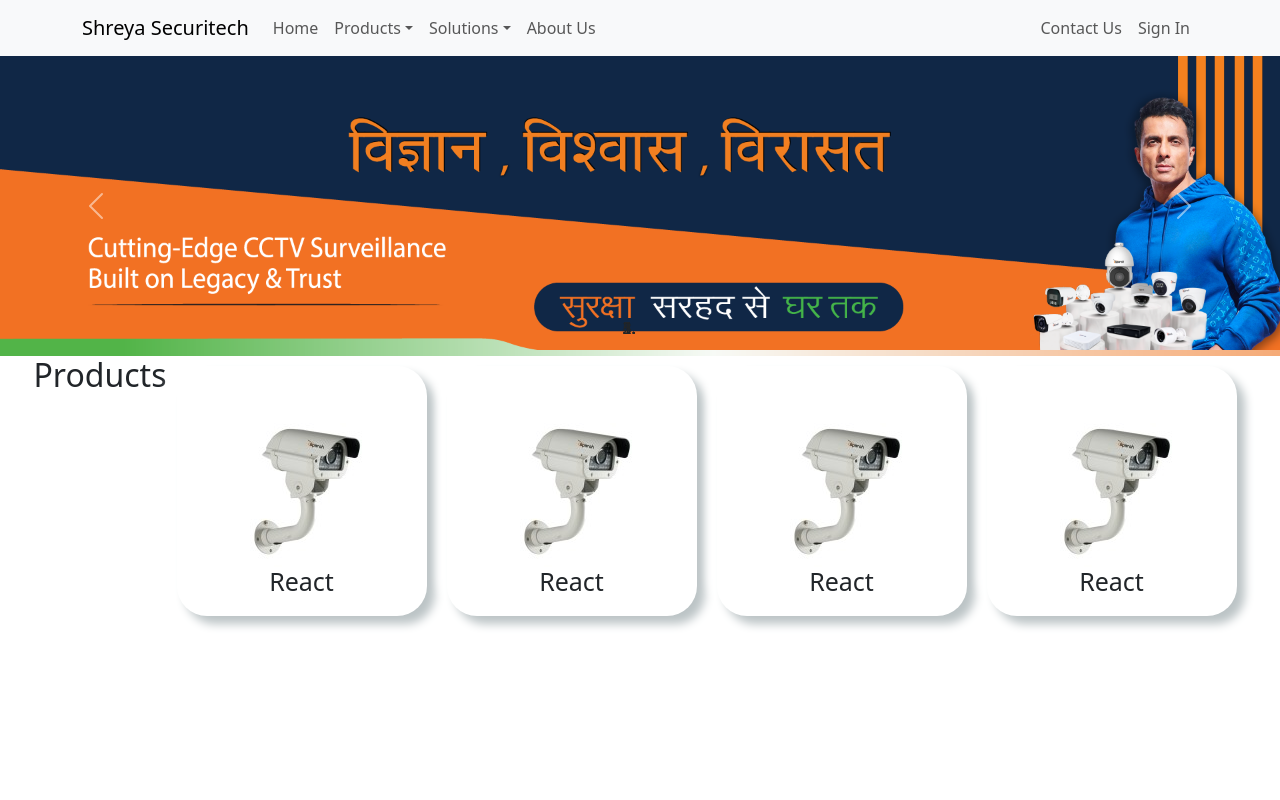
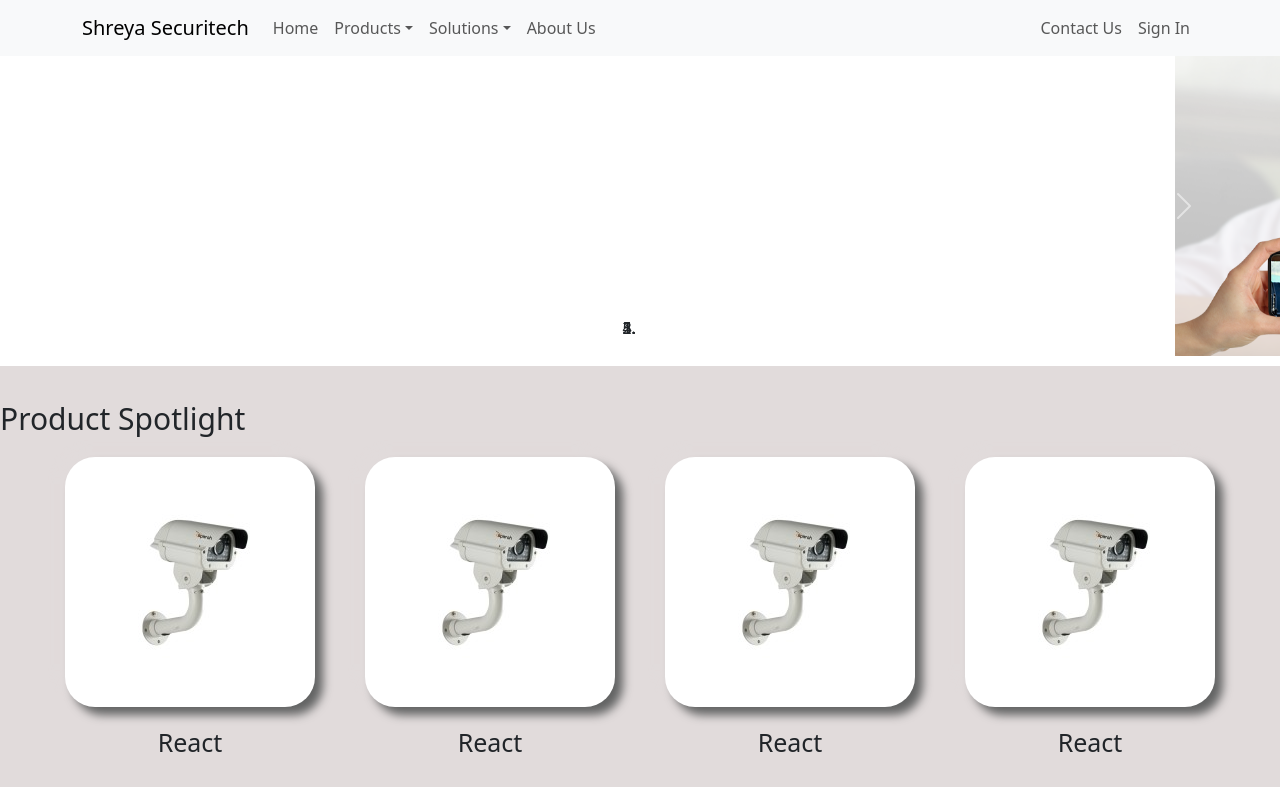
Before and after one commit to astha24verma/sparshsecuritech, a React (Create React App) app: page / in a window 1280 px wide. Shown: the top 800 px of the page. Built offline with nearby package versions, Linux system fonts and the light colour scheme; the HTML template or start-up script is replaced by a standard one.

Commit message:
products improved

```diff
--- a/src/App.css
+++ b/src/App.css
@@ -37,18 +37,25 @@
   }
 } */
 
-.product-showcase h1{
-  align-items: center;
+.products-showcase {
+  background-color: rgb(225, 219, 219);
+  margin-top: 10px;
+  padding: 0;
+}
+
+.products-showcase p{
+  font-size: 30px;
+  text-align: left;
+  padding-top: 30px;
 }
 
 .product {
-  margin: 0;
-  padding: 0;
+  padding-bottom: 80px;
   box-sizing: border-box;
   display: flex;
   flex-direction: row;
   justify-content: center;
-
+  gap: 50px;
 }
 @media screen and (max-width: 800px) {
   .product {
@@ -57,37 +64,45 @@
   }
 }
 
-.product body {
-  background: #e2ecee;
-  align-items: center;
-  display: flex;
-  justify-content: center;
-  font-size: 12px;
-  font-weight: bolder;
-  color: #339999;
-}
-
 .product h1 {
   font-size: 25px;
-  margin: 190px 0 0 0;
+  margin: 20px 0 0 0;
 }
 
 .product-card {
   background-repeat: no-repeat;
   background-position: center;
   width: 250px;
+  transition: transform .5s ease;
   height: 250px;
-  margin: 10px;
   border-radius: 30px;
+  background-color: #ffffff;
 }
 
 .product-card {
-  box-shadow: 8px 8px 10px #bcc4c6, -8px -8px 10px #ffffff;
+  box-shadow: 8px 8px 10px #636464, -8px -8px 10px rgb(225, 219, 219);
+}
+
+.product-card:hover  {
+  transform: scale(1.1);
+  box-shadow: 8px 8px 20px #636464, -8px -8px 20px rgb(225, 219, 219);
+}
+
+.overlay {
+  height: 250px;
+  width: 250px;
+  opacity: 0;
+  font-size: 14px;
+  transition: all .5s ease;
+  background-color: rgb(225, 219, 219);
+}
+
+.product-card:hover .overlay {
+  opacity: 0.7;
+  border-radius: 30px;
 }
 
 .textArea {
   position: relative;
   text-align: center;
-  padding: 10px 25px;
-  margin: 0 0 5px 0;
 }
--- a/src/components/Products.jsx
+++ b/src/components/Products.jsx
@@ -2,27 +2,42 @@
 
 const Products = () => {
   return (
+    <div className="products-showcase">
+      <p>Product Spotlight</p>
       <div class="product">
-      <h2>Products</h2>
+
         {/* products */}
         <div class="product-card" style={{backgroundImage: 'url("/assets/products/cam.jpg")'}}>
+          <div class="overlay">
+            <p class="text">details</p>
+          </div>
           <div class="textArea">
             <h1>React</h1>
           </div>
         </div>
         <div class="product-card" style={{backgroundImage: 'url("/assets/products/cam.jpg")'}}>
+          <div class="overlay">
+            <p class="text">Details</p>
+          </div>
           <div class="textArea">
             <h1>React</h1>
           </div>
         </div>
         <div class="product-card" style={{backgroundImage: 'url("/assets/products/cam.jpg")'}}>
+         <div class="overlay">
+            <p class="text">Details</p>
+          </div>
           <div class="textArea">
             <h1>React</h1>
           </div>
         </div>
         <div class="product-card" style={{backgroundImage: 'url("/assets/products/cam.jpg")'}}>
+         <div class="overlay">
+            <p class="text">Details</p>
+          </div>
           <div class="textArea">
             <h1>React</h1>
+          </div>
         </div>
       </div>
     </div>
```
Lines whose indentation alone changed are shown as unchanged.
